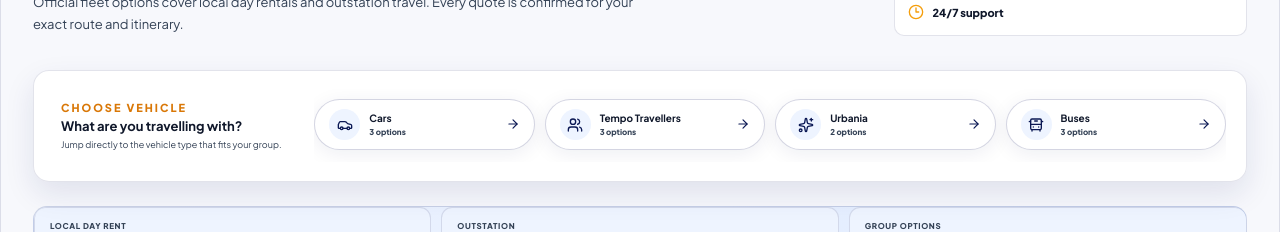
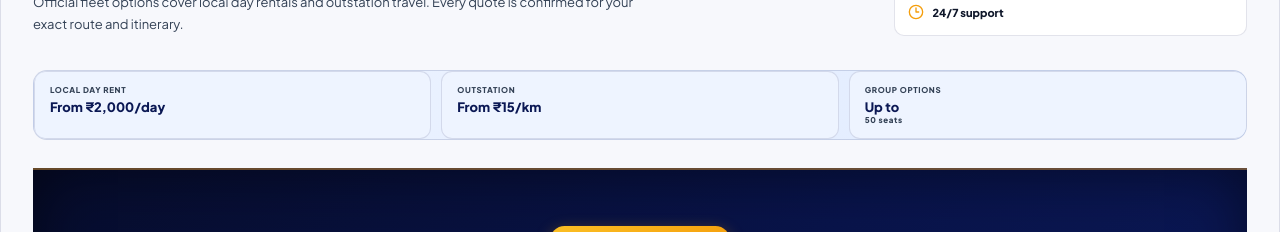
Before and after one commit to JagadeeshO11/tirupatibalajitours_travels, a React (Vite) app: page /fleet in a window 1280 px wide. Shown: the part 853-1085 px from the top of the page. Built offline with nearby package versions, Linux system fonts and the light colour scheme.

Commit message:
Remove Choose Vehicle section from fleet page

```diff
--- a/src/pages/Fleet.jsx
+++ b/src/pages/Fleet.jsx
@@ -1,4 +1,4 @@
-import { Luggage, Wind, ShieldCheck, Clock3, Fuel, Users, MapPin, Car, BusFront, Sparkles, ArrowRight } from 'lucide-react';
+import { Luggage, Wind, ShieldCheck, Clock3, Fuel, Users, MapPin, Car, BusFront, Sparkles } from 'lucide-react';
 import Page from './PageTemplate';
 import { images, whatsapp } from '../data/siteData';
 import { fleet, fleetCategories } from '../data/fleetData';
@@ -37,26 +37,6 @@ export default function Fleet() {
             </div>
           </div>
         </ScrollReveal>
-
-        <div className="fleet-chooser" aria-label="Choose vehicle">
-          <div className="fleet-chooser-copy">
-            <span className="eyebrow">CHOOSE VEHICLE</span>
-            <strong>What are you travelling with?</strong>
-            <small>Jump directly to the vehicle type that fits your group.</small>
-          </div>
-          <nav className="fleet-filter-row">
-            {fleetCategories.slice(1).map(c => {
-              const Icon = categoryIcons[c.key] || Car;
-              return (
-                <a className="fleet-choice" key={c.key} href={`#${c.key}`}>
-                  <span className="fleet-choice-icon"><Icon /></span>
-                  <span><b>{c.label}</b><small>{c.ids.length} options</small></span>
-                  <span className="fleet-choice-arrow"><ArrowRight /></span>
-                </a>
-              );
-            })}
-          </nav>
-        </div>
 
         <div className="fleet-pricing-strip">
           <div>
```
